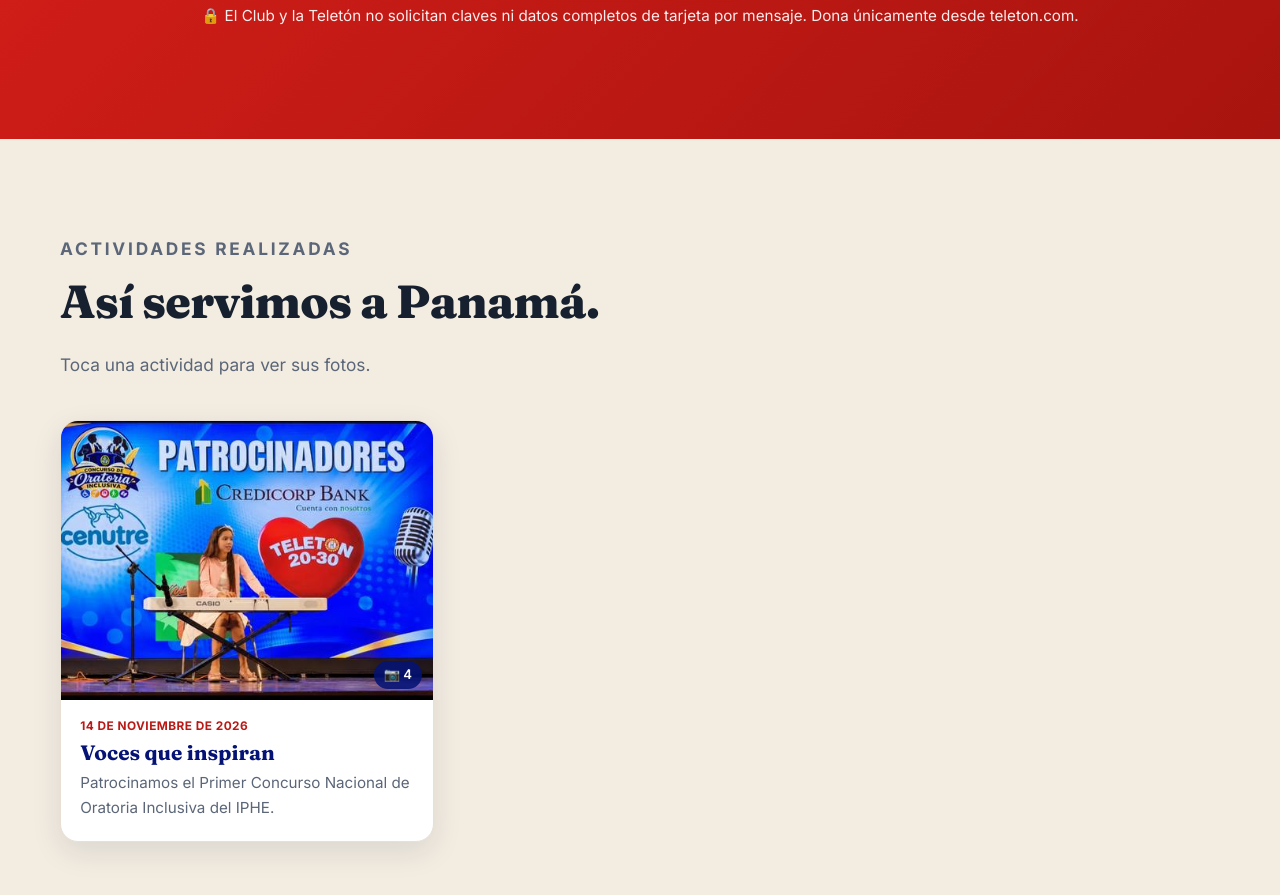
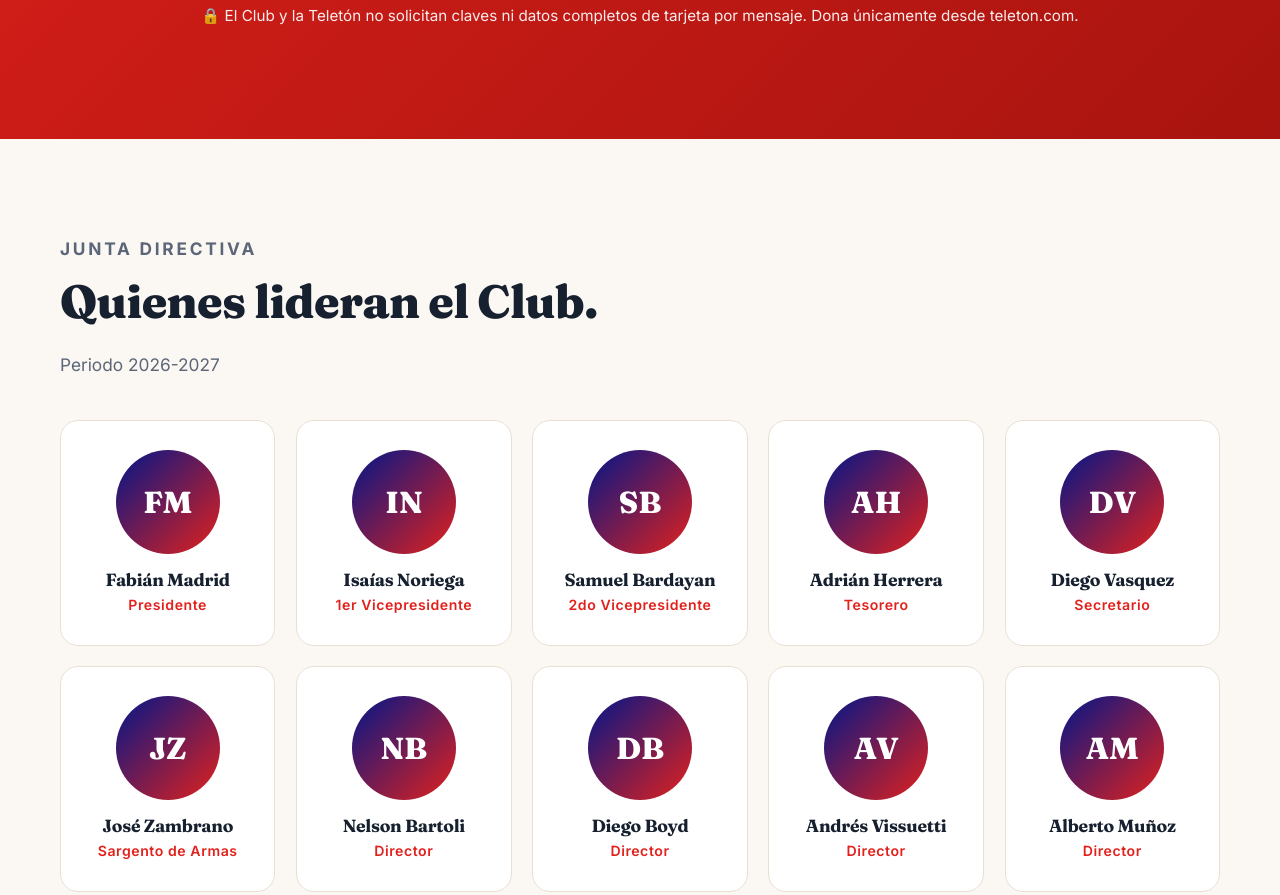
Before and after one commit to dchambonnet/club-activo-web, a plain HTML site: page index.html in a window 1280 px wide. Shown: the part 9412-10307 px from the top of the page. Drawn offline with nearby package versions, Linux system fonts and the light colour scheme; no server answers.

Commit message:
Add files via upload

```diff
--- a/content.js
+++ b/content.js
@@ -151,7 +151,9 @@ window.CLUB = {
    *   fotos:   cuántas fotos tiene (01.jpg, 02.jpg, …); la 01 es la portada
    *   pies:    (opcional) texto corto para cada foto, en orden
    */
-  actividades: [
+  actividades: [],   // ← vacía = la sección y sus enlaces NO se muestran. Para activarla, pega abajo el bloque guardado.
+
+  /* Bloque guardado (copia lo de adentro de los corchetes de arriba para volver a mostrar Actividades):
     {
       titulo: "Voces que inspiran",
       fecha: "14 de noviembre de 2026",
@@ -166,7 +168,7 @@ window.CLUB = {
         "Un participante durante su presentación"
       ]
     }
-  ],
+  */
 
   juntaPeriodo: "Periodo 2026-2027",
   junta: [
--- a/index.html
+++ b/index.html
@@ -78,7 +78,7 @@
           <div class="sub">
             <a href="#impacto">Impacto</a>
             <a href="#historia">Historia</a>
-            <a href="#actividades">Actividades</a>
+            <a href="#actividades" data-acts hidden>Actividades</a>
             <a href="#transparencia">Transparencia</a>
           </div>
         </div>
@@ -397,7 +397,7 @@
         <ul class="foot-list">
           <li><a href="#impacto">Impacto</a></li>
           <li><a href="#historia">Historia</a></li>
-          <li><a href="#actividades">Actividades</a></li>
+          <li><a href="#actividades" data-acts hidden>Actividades</a></li>
           <li><a href="#transparencia">Transparencia</a></li>
           <li><a id="foot-teleton" href="#teleton" target="_blank" rel="noopener">Teletón 20-30 ↗</a></li>
         </ul>
```
